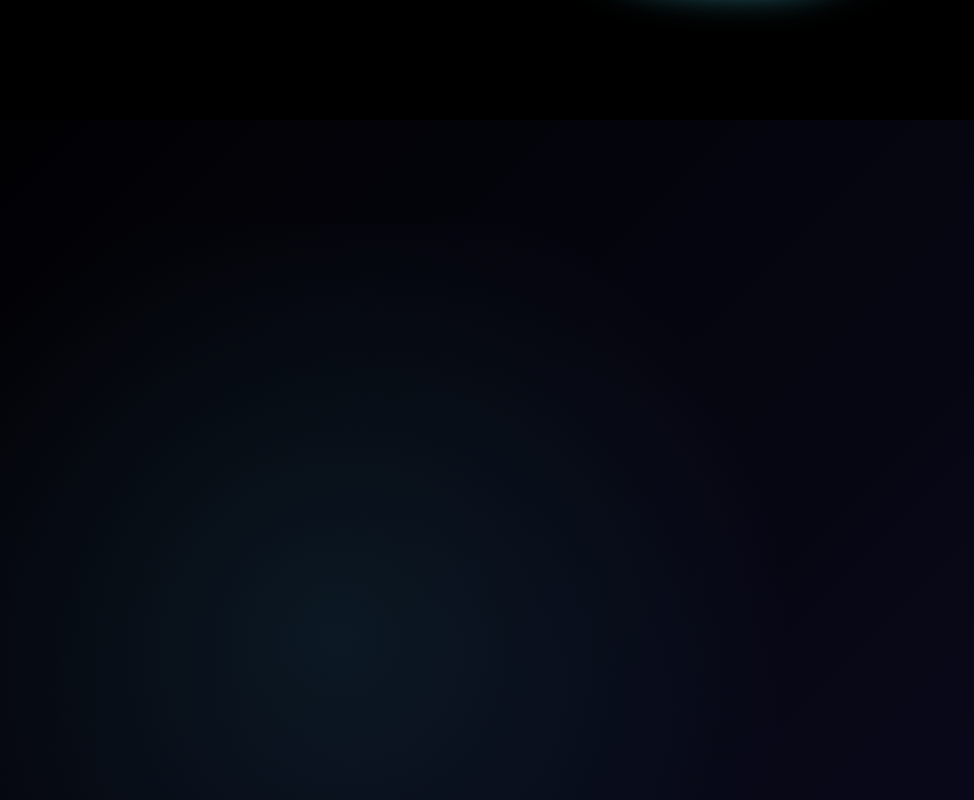
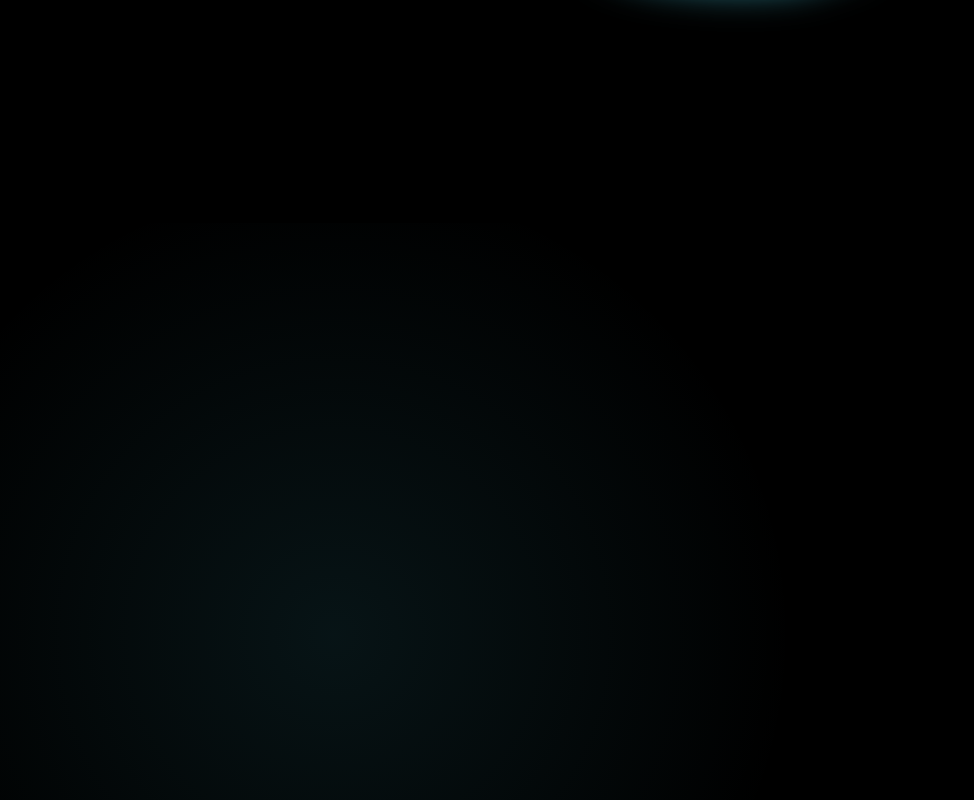
Before and after one commit to Mu-Wahaj/Animated_portfolio, a React (Vite) app: page / in a window 1280 px wide. Shown: the part 680-1480 px from the top of the page, without its empty margins (306-1280 px from the left). Built offline with nearby package versions, Linux system fonts and the light colour scheme.

Commit message:
last commit

```diff
--- a/src/components/About/about.css
+++ b/src/components/About/about.css
@@ -11,8 +11,7 @@
     display: flex;
     padding-top: var(--nav-height);
     box-sizing: border-box;
-    background: linear-gradient(135deg, rgba(0, 0, 0, 0.95), rgba(10, 10, 30, 0.98));
-    position: relative;
+   position: relative;
     overflow: hidden;
 }
 
@@ -90,7 +89,6 @@
         transparent);
 }
 
-/* Text content */
 .aboutdetails {
     display: flex;
     flex-direction: column;
```
